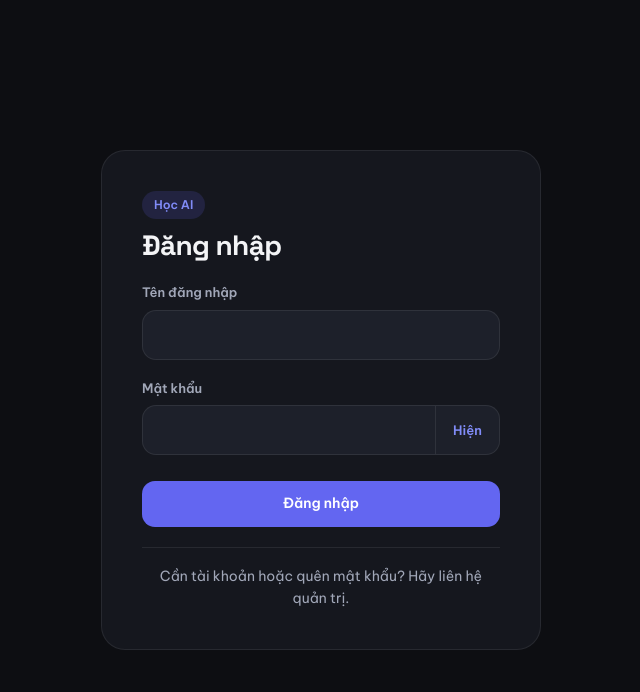
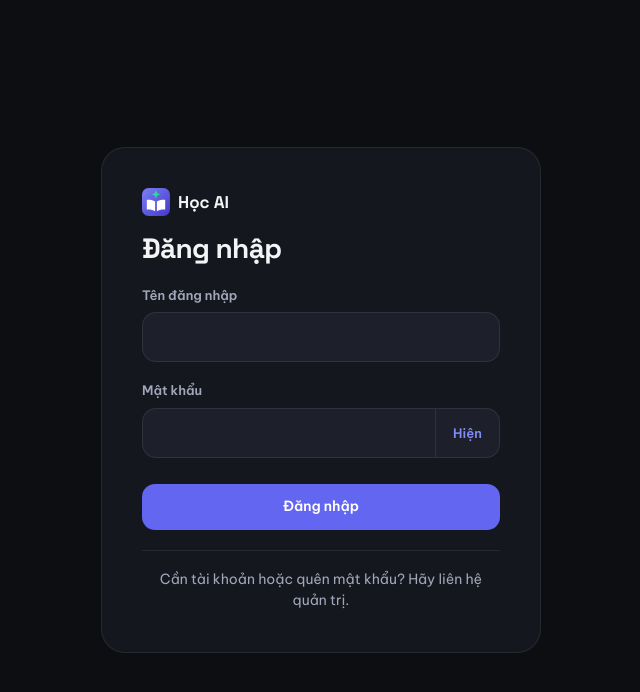
Before and after one commit to thuantn/learn-ai, a FastAPI app: page /login in a window 1280 px wide. Shown: the top 692 px of the page, without its empty margins (319-959 px from the left). Run offline with FastAPI, Linux system fonts and the light colour scheme; parts of the project's set-up code (start-up, migrations or seed data) failed here and were passed over.

Commit message:
Add the app logo
An open book with a spark. Used in the app and login pages, and as favicon and home screen icon.
iOS needs a PNG for the home screen, so the icons come in SVG and PNG, with a maskable one for Android.

Co-Authored-By: Claude Opus 5.5 <noreply@anthropic.com>

```diff
--- a/web/admin.html
+++ b/web/admin.html
@@ -6,6 +6,7 @@
 <title>Quản trị, Học AI</title>
 <meta name="theme-color" content="#0b0d12">
 <link rel="icon" href="/static/icon.svg" type="image/svg+xml">
+<link rel="apple-touch-icon" href="/static/apple-touch-icon.png">
 <link rel="stylesheet" href="/static/app.css">
 <script src="/static/theme.js"></script>
 <script src="/static/admin.js" defer></script>
--- a/web/app.html
+++ b/web/app.html
@@ -7,6 +7,7 @@
 <meta name="theme-color" content="#0b0d12">
 <link rel="manifest" href="/static/manifest.webmanifest" crossorigin="use-credentials">
 <link rel="icon" href="/static/icon.svg" type="image/svg+xml">
+<link rel="apple-touch-icon" href="/static/apple-touch-icon.png">
 <link rel="stylesheet" href="/static/app.css">
 <script src="/static/theme.js"></script>
 <script src="/static/vendor/marked.min.js" defer></script>
@@ -23,7 +24,7 @@
   <aside class="studio-dock" aria-label="Trình phát podcast">
     <div>
       <div class="brand-row">
-        <a href="#home" class="brand-badge" data-act="go" data-to="home"><span class="studio-led"></span><span>Học AI</span></a>
+        <a href="#home" class="brand-badge" data-act="go" data-to="home"><img class="brand-logo" src="/static/icon.svg" alt="" width="28" height="28"><span>Học AI</span></a>
         <button type="button" class="theme-pill" data-act="theme" data-theme-label>Nền Sáng</button>
       </div>
       <div class="dock-now">
@@ -322,7 +323,7 @@
 <aside class="mobile-nav-drawer" id="navDrawer" aria-label="Menu">
   <div>
     <div class="drawer-top-bar">
-      <a href="#home" class="brand-badge" data-act="go" data-to="home"><span class="studio-led"></span><span>Học AI</span></a>
+      <a href="#home" class="brand-badge" data-act="go" data-to="home"><img class="brand-logo" src="/static/icon.svg" alt="" width="28" height="28"><span>Học AI</span></a>
       <button type="button" class="drawer-close-btn" data-act="nav-close" aria-label="Đóng menu">✕</button>
     </div>
     <nav class="drawer-nav-list" aria-label="Các màn hình">
--- a/web/lesson.html
+++ b/web/lesson.html
@@ -6,6 +6,7 @@
 <title>Học AI - Bài học</title>
 <meta name="theme-color" content="#0b0d12">
 <link rel="icon" href="/static/icon.svg" type="image/svg+xml">
+<link rel="apple-touch-icon" href="/static/apple-touch-icon.png">
 <link rel="stylesheet" href="/static/app.css">
 <script src="/static/theme.js"></script>
 <script src="/static/vendor/marked.min.js" defer></script>
--- a/web/login.html
+++ b/web/login.html
@@ -6,13 +6,14 @@
 <title>Đăng nhập Học AI</title>
 <meta name="theme-color" content="#0b0d12">
 <link rel="icon" href="/static/icon.svg" type="image/svg+xml">
+<link rel="apple-touch-icon" href="/static/apple-touch-icon.png">
 <link rel="stylesheet" href="/static/app.css">
 <script src="/static/theme.js"></script>
 <script src="/static/auth-page.js" defer></script>
 </head>
 <body class="auth-page">
 <main class="auth-console">
-  <div class="status-pill">Học AI</div>
+  <div class="auth-brand"><img class="brand-logo" src="/static/icon.svg" alt="" width="28" height="28"><span>Học AI</span></div>
   <h1 class="hero-title auth-title">Đăng nhập</h1>
   <div id="alertBox" class="studio-alert" role="alert" aria-live="assertive"></div>
   <form id="loginForm" novalidate>
--- a/web/password.html
+++ b/web/password.html
@@ -6,12 +6,14 @@
 <title>Đổi mật khẩu</title>
 <meta name="theme-color" content="#0b0d12">
 <link rel="icon" href="/static/icon.svg" type="image/svg+xml">
+<link rel="apple-touch-icon" href="/static/apple-touch-icon.png">
 <link rel="stylesheet" href="/static/app.css">
 <script src="/static/theme.js"></script>
 <script src="/static/auth-page.js" defer></script>
 </head>
 <body class="auth-page">
 <main class="auth-console">
+  <div class="auth-brand"><img class="brand-logo" src="/static/icon.svg" alt="" width="28" height="28"><span>Học AI</span></div>
   <div class="status-pill">Lần đăng nhập đầu</div>
   <h1 class="hero-title auth-title">Đổi mật khẩu</h1>
   <p class="auth-lead">Hãy đặt mật khẩu của riêng bạn, ít nhất 15 ký tự. Một câu ngắn dễ nhớ là lựa chọn tốt.</p>
--- a/web/static/app.css
+++ b/web/static/app.css
@@ -338,6 +338,22 @@
       text-decoration: none;
       color: inherit;
       white-space: nowrap;
+    }
+
+    .brand-logo {
+      width: 28px;
+      height: 28px;
+      flex-shrink: 0;
+    }
+
+    .auth-brand {
+      display: flex;
+      align-items: center;
+      gap: 0.5rem;
+      margin-bottom: 1rem;
+      font-family: 'Space Grotesk', 'Be Vietnam Pro', sans-serif;
+      font-size: 1.0625rem;
+      font-weight: 700;
     }
 
     .studio-led {
```
Also changed, not shown: LESSONS_LEARNED.md (+2 -0 lines), tests/test_server.py (+13 -0 lines), web/static/apple-touch-icon.png (added), web/static/icon-192.png (added), web/static/icon-512.png (added), web/static/icon-maskable-512.png (added), web/static/icon.svg, web/static/manifest.webmanifest.
